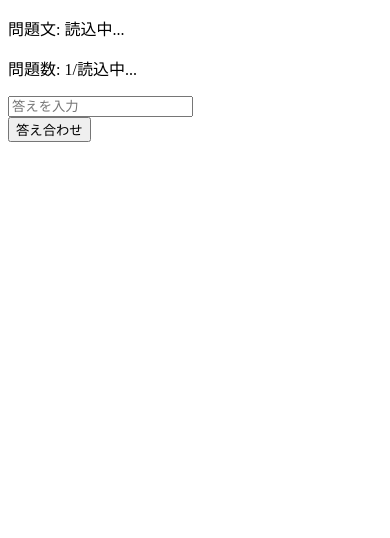
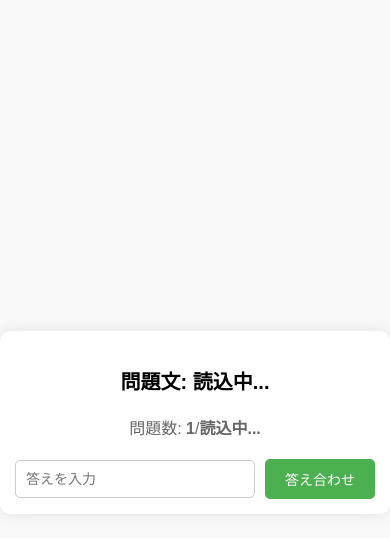
Before and after one commit to H-MW/web-quiz, a plain HTML site: page index.html in a window 390 px wide. Drawn offline with Linux system fonts and the light colour scheme; no server answers.

Commit message:
cssを適用

```diff
--- a/index.html
+++ b/index.html
@@ -3,6 +3,7 @@
 <head>
     <meta charset="UTF-8">
     <meta name="viewport" content="width=device-width, initial-scale=1.0">
+    <link rel="stylesheet" href="styles.css">
     <title>Quiz</title>
 </head>
 <body>
@@ -16,9 +17,9 @@
             </div>
         </div>
         <form class="form">
-            <input type="text" name="answerText" id="answerText" class="answerText" placeholder="答えを入力">
+            <input type="text" name="answerText" id="answerText" class="answer" placeholder="答えを入力">
+            <button type="submit" id="submitButton" class="submit-button">答え合わせ</button>
         </form>
-        <button type="submit" id="submitButton" class="submitButton">答え合わせ</button>
         <div id="resultText" class="resultText"></div>
         <div class="next-button-container">
         <button id="nextButton" class="next-button" style="display:none;">次の問題へ</button>
--- /dev/null
+++ b/styles.css
@@ -0,0 +1,152 @@
+body {
+    display: flex;
+    justify-content: center;
+    align-items: center;
+    height: 100vh;
+    margin: 0;
+    font-family: Arial, sans-serif;
+    background-color: #f9f9f9;
+}
+
+.container {
+    width: 90%;
+    max-width: 600px;
+    padding: 20px;
+    background-color: white;
+    box-shadow: 0 0 15px rgba(0, 0, 0, 0.1);
+    border-radius: 10px;
+    position: relative;
+    text-align: center;
+}
+
+.content {
+    margin-bottom: 20px;
+}
+
+.question {
+    font-size: 22px;
+    font-weight: bold;
+    margin-bottom: 20px;
+}
+
+.remaining {
+    font-size: 18px;
+    color: #666;
+}
+
+.remaining span {
+    font-weight: bold;
+}
+
+.form {
+    display: flex;
+    justify-content: center;
+    align-items: center;
+    gap: 10px;
+}
+
+.answer {
+    flex-grow: 1;
+    padding: 10px;
+    font-size: 16px;
+    border: 1px solid #ccc;
+    border-radius: 5px;
+    transition: border-color 0.3s;
+}
+
+.answer:focus {
+    border-color: #4CAF50;
+    outline: none;
+}
+
+.submit-button {
+    padding: 10px 20px;
+    font-size: 16px;
+    border: none;
+    border-radius: 5px;
+    background-color: #4CAF50;
+    color: white;
+    cursor: pointer;
+    transition: background-color 0.3s;
+}
+
+.submit-button:hover {
+    background-color: #45a049;
+}
+
+.submit-button:disabled {
+    background-color: #686868;
+}
+
+.submit-button:disabled:hover {
+    background-color: #949494;
+}
+
+.result {
+    margin-top: 20px;
+    font-size: 18px;
+    font-weight: bold;
+}
+
+.correct {
+    color: green;
+}
+
+.incorrect {
+    color: red;
+}
+
+.next-button-container {
+    display: flex;
+    justify-content: center;
+}
+
+.next-button {
+    margin-top: 20px;
+    padding: 10px 20px;
+    font-size: 16px;
+    border: none;
+    border-radius: 5px;
+    background-color: #007BFF;
+    color: white;
+    cursor: pointer;
+    transition: background-color 0.3s, transform 0.3s;
+    box-shadow: 0 4px 6px rgba(0, 0, 0, 0.1);
+}
+
+.next-button:hover {
+    background-color: #0056b3;
+    transform: translateY(-2px);
+}
+
+.next-button:active {
+    background-color: #004494;
+    transform: translateY(0);
+}
+
+@media (max-width: 600px) {
+    .container {
+        width: 100%;
+        padding: 15px;
+    }
+
+    .question {
+        font-size: 20px;
+    }
+
+    .remaining {
+        font-size: 16px;
+    }
+
+    .answer {
+        font-size: 14px;
+    }
+
+    .submit-button {
+        font-size: 14px;
+    }
+
+    .next-button {
+        font-size: 14px;
+    }
+}
```
